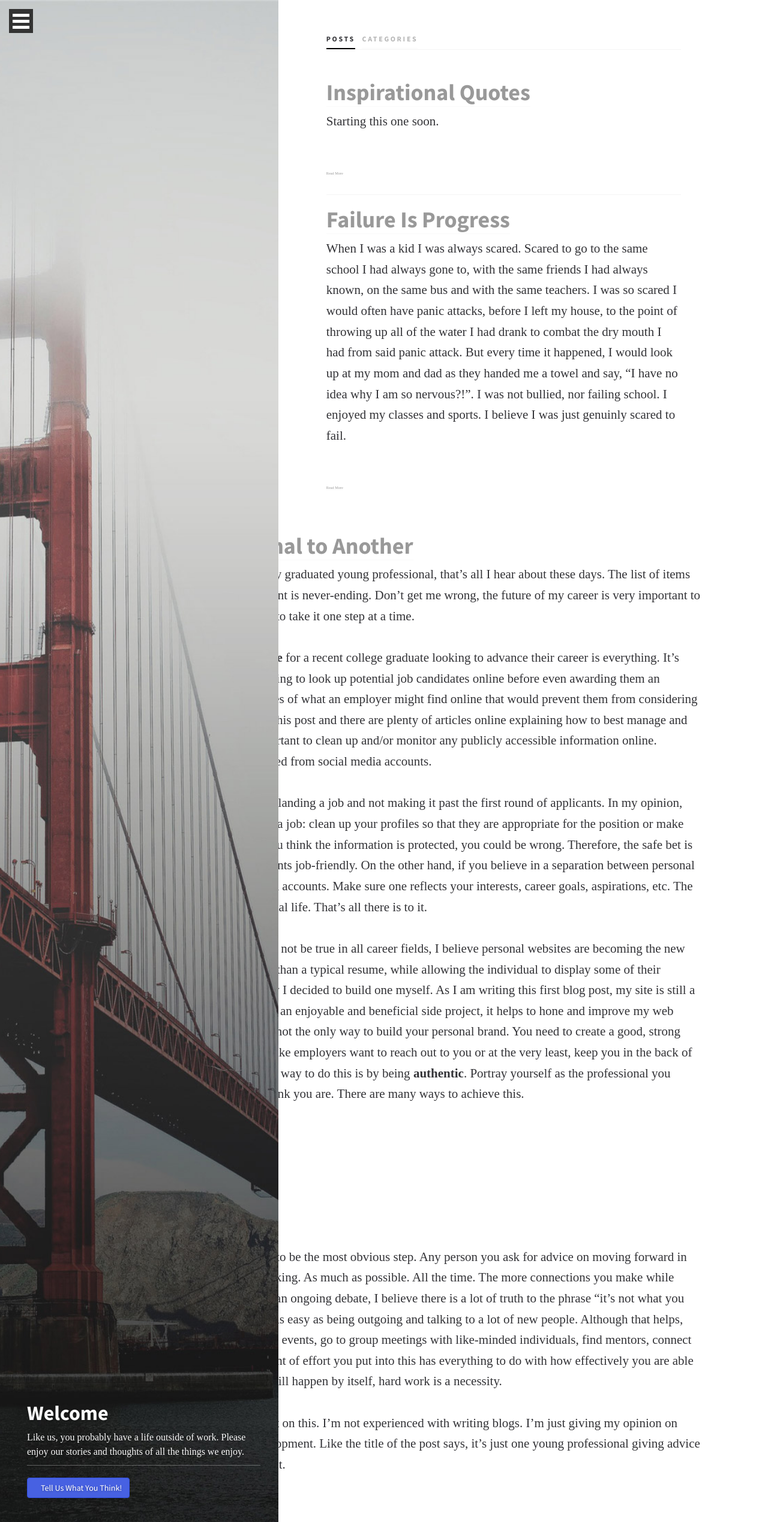
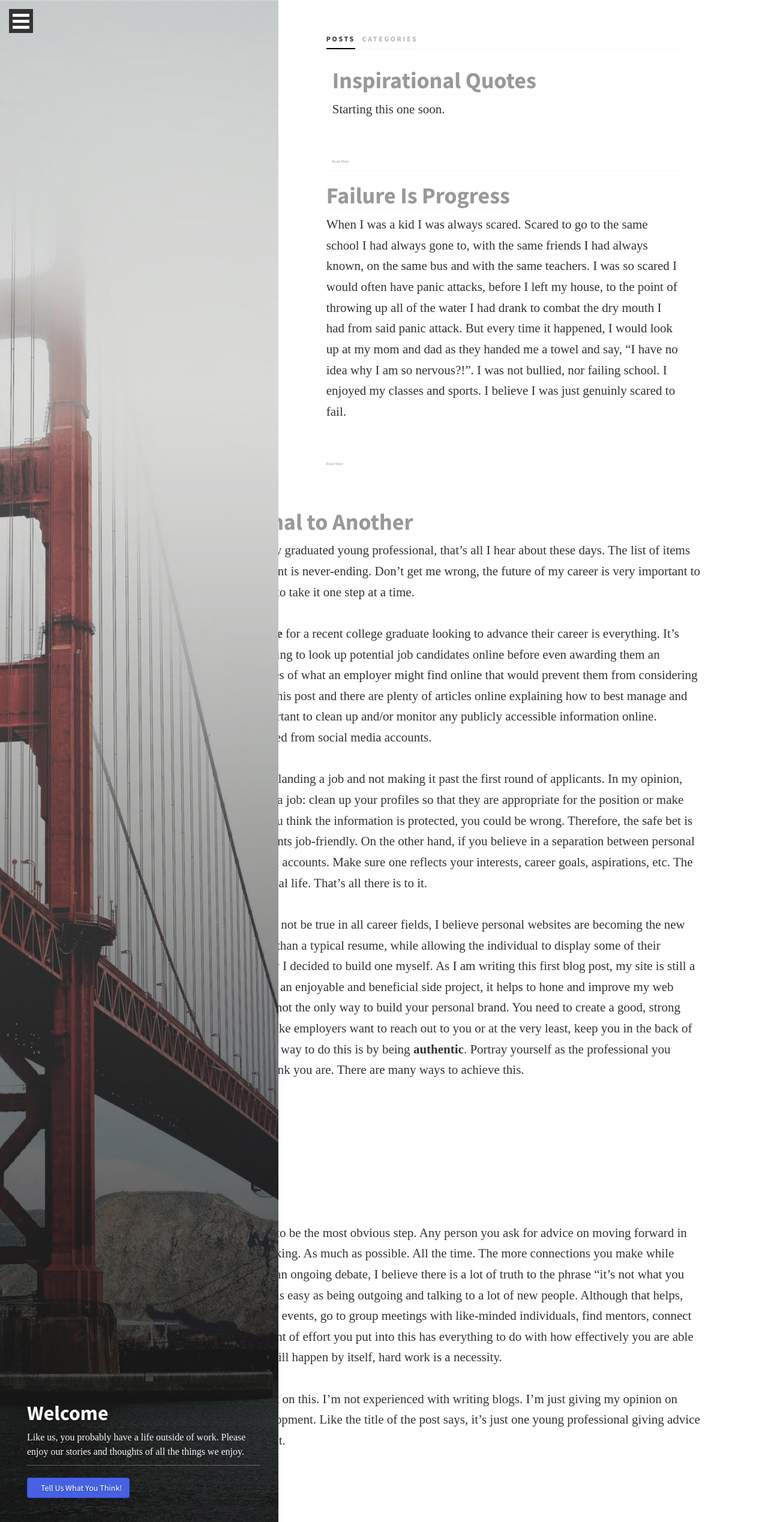
Before and after one commit to EJBlog/EJBlog.github.io, a Jekyll site: the page built from index.html, in a window 1280 px wide. Shown: the whole page at 60% size. Built offline with Jekyll 4.4.1, drawn with Linux system fonts in a browser that asks for light colours; nearby versions of some CDN libraries; some web fonts are replaced.

Commit message:
CSS changes

```diff
--- a/css/custom.css
+++ b/css/custom.css
@@ -2,3 +2,11 @@
 	font-weight:200;
 
 }
+
+.post {
+	padding: 10px;
+}
+
+div .post {
+	margin-bottom: 10px;
+}
```
